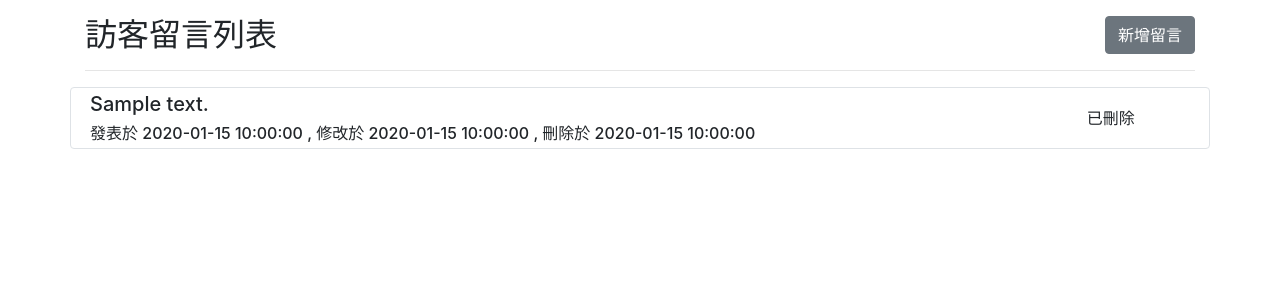
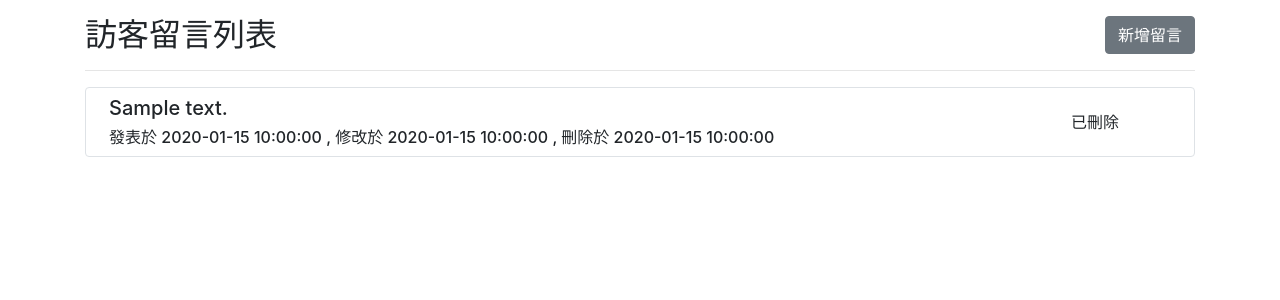
Before and after one commit to GaoJie2006/54-Regional-Competition-Web-Technology, a PHP site: page /comments.php in a window 1280 px wide. Shown: the part 56-356 px from the top of the page. Run offline with PHP 8.4, Linux system fonts and the light colour scheme; tables that the repository leaves empty or names only in its code hold one stand-in row (values such as "Sample post").

Commit message:
修正版面、刪除時新增確認選項

```diff
--- a/comments.php
+++ b/comments.php
@@ -22,7 +22,8 @@ if(isset($_POST['del'])){
         <h2>訪客留言列表</h2>
         <hr>
         <?php foreach ($comments as $comment) { ?>
-            <div class="row my-2 border rounded p-1">
+            <div class="border rounded my-2">
+                <div class="row m-2">
                     <div class="col-10">
                         <h5><?= $comment['visitor'] ?></h5>
                         <article class="mb-1" style="white-space: pre-line;"><span><?= !($comment['delete_time']) ? $comment['content'] : '' ?></span></article>
@@ -69,7 +70,7 @@ if(isset($_POST['del'])){
                                             <button name="upd" value="<?=$comment['id']?>" class="btn btn-success w-100">編輯</button>
                                         </div>
                                         <div class="col-6">
-                                        <button name="del" value="<?=$comment['id']?>" class="btn btn-outline-danger w-100">刪除</button>
+                                            <button name="del" value="<?=$comment['id']?>" class="btn btn-outline-danger w-100" onclick="return confirm('是否刪除留言?')">刪除</button>
                                         </div>
                                     </form>
                                 </div>
@@ -79,6 +80,7 @@ if(isset($_POST['del'])){
                         <?php } ?>
                     </div>
                 </div>
+            </div>
         <?php } ?>
     </div>
 </body>
```
Lines whose indentation alone changed are shown as unchanged.
